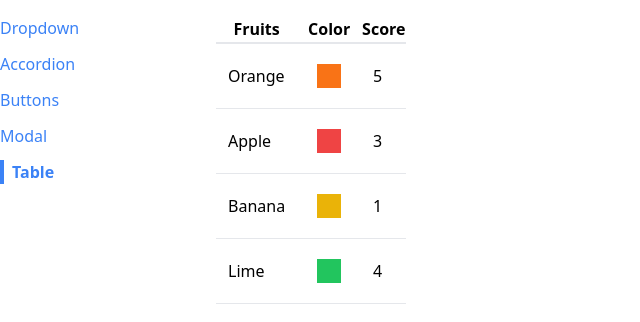
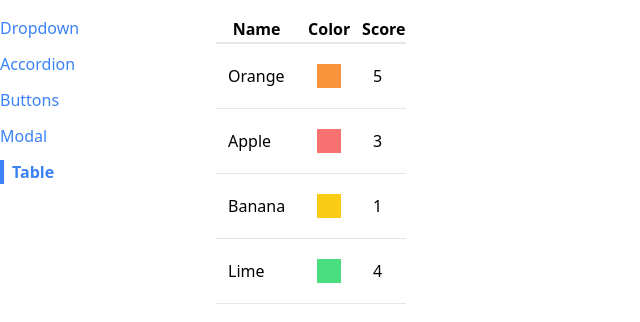
Before and after one commit to shreesh30/Components, a React (Create React App) app: page /table in a window 1280 px wide. Shown: the top 322 px of the page, without its empty margins (0-640 px from the left). Built offline with nearby package versions, Linux system fonts and the light colour scheme.

Commit message:
made the table reusable

```diff
--- a/src/components/Table.js
+++ b/src/components/Table.js
@@ -1,23 +1,26 @@
-function Table({ data }) {
-  const renderedRows = data.map((fruit) => {
+function Table({ data, config, keyFunc }) {
+  const renderedRows = data.map((rowData) => {
+    const renderedCells = config.map((column) => {
+      return (
+        <td className="p-3" key={column.label}>
+          {column.render(rowData)}
+        </td>
+      );
+    });
     return (
-      <tr className="border-b" key={fruit.name}>
-        <td className="p-3">{fruit.name}</td>
-        <td className="p-3">
-          <div className={`p-3 m-2 ${fruit.color}`}></div>
-        </td>
-        <td className="p-3">{fruit.score}</td>
+      <tr className="border-b" key={keyFunc(rowData)}>
+        {renderedCells}
       </tr>
     );
+  });
+
+  const renderedHeaders = config.map((column) => {
+    return <th key={column.label}>{column.label}</th>;
   });
   return (
     <table className="table-auto border-spacing-2">
       <thead>
-        <tr className="border-b-2">
-          <th>Fruits</th>
-          <th>Color</th>
-          <th>Score</th>
-        </tr>
+        <tr className="border-b-2">{renderedHeaders}</tr>
       </thead>
       <tbody>{renderedRows}</tbody>
     </table>
--- a/src/pages/TablePage.js
+++ b/src/pages/TablePage.js
@@ -2,14 +2,27 @@ import Table from "../components/Table";
 
 function TablePage() {
   const data = [
-    { name: "Orange", color: "bg-orange-500", score: 5 },
-    { name: "Apple", color: "bg-red-500", score: 3 },
-    { name: "Banana", color: "bg-yellow-500", score: 1 },
-    { name: "Lime", color: "bg-green-500", score: 4 },
+    { name: "Orange", color: "bg-orange-400", score: 5 },
+    { name: "Apple", color: "bg-red-400", score: 3 },
+    { name: "Banana", color: "bg-yellow-400", score: 1 },
+    { name: "Lime", color: "bg-green-400", score: 4 },
   ];
+
+  const config = [
+    { label: "Name", render: (fruit) => fruit.name },
+    {
+      label: "Color",
+      render: (fruit) => <div className={`p-3 m-2 ${fruit.color}`}></div>,
+    },
+    { label: "Score", render: (fruit) => fruit.score },
+  ];
+
+  const keyFunc = (fruit) => {
+    return fruit.name;
+  };
   return (
     <div>
-      <Table data={data} />
+      <Table data={data} config={config} keyFunc={keyFunc} />
     </div>
   );
 }
```
